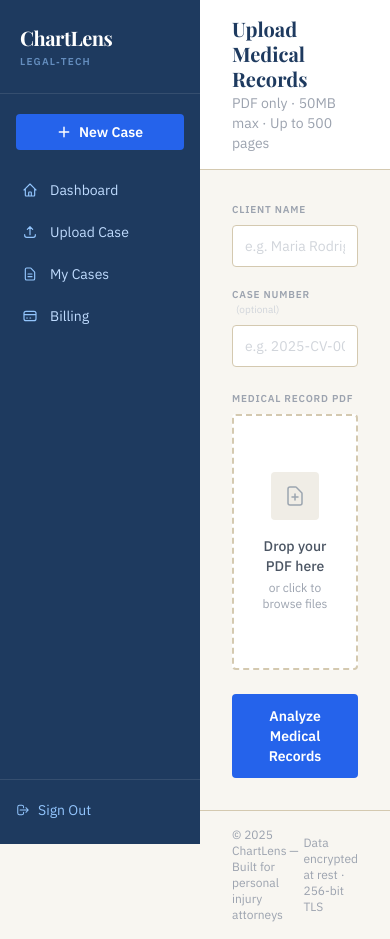
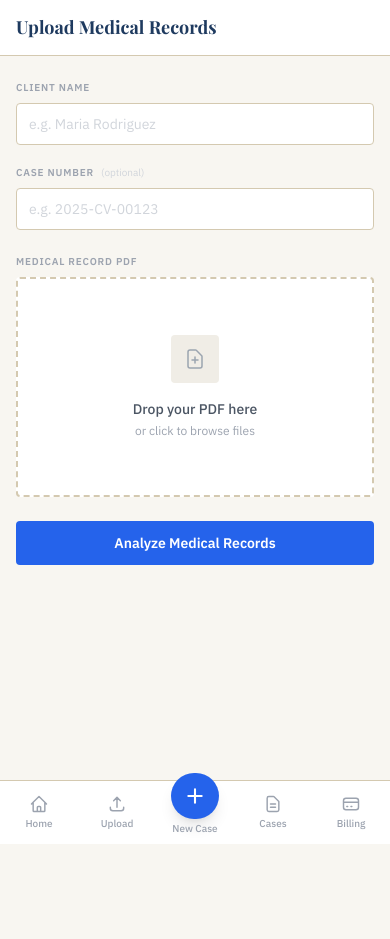
Before and after one commit to Mustafaaa819/ChartLens, a Python web app: template templates/upload.html in a window 390 px wide. After the commit the page ends 844 px from the top, so only its background shows below. Run offline with Jinja, Linux system fonts and the light colour scheme; the template is opened without the code that fills it, so the values that code supplies are empty; some libraries are stand-ins or nearby versions.

Commit message:
UI Polish #5: Mobile responsiveness — bottom nav on mobile, sidebar on desktop

```diff
--- a/templates/base_app.html
+++ b/templates/base_app.html
@@ -37,7 +37,7 @@
     body { font-family: 'IBM Plex Sans', system-ui, sans-serif; }
     .font-display { font-family: 'Playfair Display', Georgia, serif; }
 
-    /* Sidebar active state indicator */
+    /* Sidebar active state */
     .nav-item-active {
       background-color: rgba(255,255,255,0.08);
       border-left: 2px solid #ffffff;
@@ -52,6 +52,15 @@
       background-color: rgba(255,255,255,0.05);
     }
     .nav-item:hover span { color: #ffffff; }
+
+    /* Bottom nav active state */
+    .bottom-nav-active svg { color: #2563eb; }
+    .bottom-nav-active span { color: #2563eb; font-weight: 600; }
+
+    /* Prevent content from being hidden behind bottom nav on mobile */
+    @media (max-width: 767px) {
+      .mobile-content-pad { padding-bottom: 5rem; }
+    }
   </style>
   {% block head %}{% endblock %}
 </head>
@@ -60,17 +69,21 @@
 
 <div class="flex min-h-screen">
 
-    <!-- ── SIDEBAR ── -->
-    <aside class="w-[200px] min-h-screen bg-navy flex flex-col flex-shrink-0 fixed top-0 left-0 z-30">
+  <!-- ══════════════════════════════════════════
+       SIDEBAR — hidden on mobile, visible on md+
+       ══════════════════════════════════════════ -->
+  <aside class="hidden md:flex w-[200px] min-h-screen bg-navy
+                flex-col flex-shrink-0 fixed top-0 left-0 z-30">
 
     <!-- Wordmark -->
     <div class="px-5 py-6 border-b border-white border-opacity-10">
       <a href="/dashboard" class="block">
-          <span class="font-display text-xl font-bold text-white tracking-tight">
+        <span class="font-display text-xl font-bold text-white
+                     tracking-tight">
           ChartLens
         </span>
-          <span class="block text-[10px] font-semibold tracking-[0.12em] uppercase
-                       text-blue-300 opacity-60 mt-0.5">
+        <span class="block text-[10px] font-semibold tracking-[0.12em]
+                     uppercase text-blue-300 opacity-60 mt-0.5">
           Legal&#8209;Tech
         </span>
       </a>
@@ -79,12 +92,13 @@
     <!-- New Case CTA -->
     <div class="px-4 pt-5 pb-3">
       <a href="/upload"
-           class="flex items-center justify-center gap-2 w-full bg-action-blue
-                  hover:bg-blue-600 text-white text-sm font-semibold py-2 px-3
-                  rounded transition-colors">
-          <svg width="14" height="14" fill="none" stroke="currentColor" viewBox="0 0 24 24">
-            <path stroke-linecap="round" stroke-linejoin="round" stroke-width="2.5"
-                  d="M12 4v16m8-8H4"/>
+         class="flex items-center justify-center gap-2 w-full
+                bg-action-blue hover:bg-blue-600 text-white text-sm
+                font-semibold py-2 px-3 rounded transition-colors">
+        <svg width="14" height="14" fill="none" stroke="currentColor"
+             viewBox="0 0 24 24">
+          <path stroke-linecap="round" stroke-linejoin="round"
+                stroke-width="2.5" d="M12 4v16m8-8H4"/>
         </svg>
         New Case
       </a>
@@ -93,15 +107,20 @@
     <!-- Nav links -->
     <nav class="flex-1 px-2 py-2 space-y-0.5">
 
-        <!-- Dashboard -->
       <a href="/dashboard"
          class="nav-item {% if request.url.path == '/dashboard' %}nav-item-active{% endif %}
-                  flex items-center gap-3 px-3 py-2.5 rounded-sm transition-colors group">
-          <svg width="16" height="16" fill="none" stroke="currentColor" viewBox="0 0 24 24"
-               class="text-blue-300 flex-shrink-0 group-hover:text-white transition-colors
+                flex items-center gap-3 px-3 py-2.5 rounded-sm
+                transition-colors group">
+        <svg width="16" height="16" fill="none" stroke="currentColor"
+             viewBox="0 0 24 24"
+             class="text-blue-300 flex-shrink-0 group-hover:text-white
+                    transition-colors
                     {% if request.url.path == '/dashboard' %}text-white{% endif %}">
-            <path stroke-linecap="round" stroke-linejoin="round" stroke-width="1.75"
-                  d="M3 12l2-2m0 0l7-7 7 7M5 10v10a1 1 0 001 1h3m10-11l2 2m-2-2v10a1 1 0 01-1 1h-3m-6 0a1 1 0 001-1v-4a1 1 0 011-1h2a1 1 0 011 1v4a1 1 0 001 1m-6 0h6"/>
+          <path stroke-linecap="round" stroke-linejoin="round"
+                stroke-width="1.75"
+                d="M3 12l2-2m0 0l7-7 7 7M5 10v10a1 1 0 001 1h3m10-11l2
+                   2m-2-2v10a1 1 0 01-1 1h-3m-6 0a1 1 0 001-1v-4a1 1 0
+                   011-1h2a1 1 0 011 1v4a1 1 0 001 1m-6 0h6"/>
         </svg>
         <span class="text-sm text-blue-200 transition-colors
                      {% if request.url.path == '/dashboard' %}text-white font-medium{% endif %}">
@@ -109,15 +128,19 @@
         </span>
       </a>
 
-        <!-- Upload Case -->
       <a href="/upload"
          class="nav-item {% if request.url.path == '/upload' %}nav-item-active{% endif %}
-                  flex items-center gap-3 px-3 py-2.5 rounded-sm transition-colors group">
-          <svg width="16" height="16" fill="none" stroke="currentColor" viewBox="0 0 24 24"
-               class="text-blue-300 flex-shrink-0 group-hover:text-white transition-colors
+                flex items-center gap-3 px-3 py-2.5 rounded-sm
+                transition-colors group">
+        <svg width="16" height="16" fill="none" stroke="currentColor"
+             viewBox="0 0 24 24"
+             class="text-blue-300 flex-shrink-0 group-hover:text-white
+                    transition-colors
                     {% if request.url.path == '/upload' %}text-white{% endif %}">
-            <path stroke-linecap="round" stroke-linejoin="round" stroke-width="1.75"
-                  d="M4 16v1a3 3 0 003 3h10a3 3 0 003-3v-1m-4-8l-4-4m0 0L8 8m4-4v12"/>
+          <path stroke-linecap="round" stroke-linejoin="round"
+                stroke-width="1.75"
+                d="M4 16v1a3 3 0 003 3h10a3 3 0 003-3v-1m-4-8l-4-4m0
+                   0L8 8m4-4v12"/>
         </svg>
         <span class="text-sm text-blue-200 transition-colors
                      {% if request.url.path == '/upload' %}text-white font-medium{% endif %}">
@@ -125,30 +148,39 @@
         </span>
       </a>
 
-        <!-- My Cases — points to /dashboard until a dedicated /cases page exists -->
+      <!-- My Cases — points to /dashboard until dedicated page exists -->
       <a href="/dashboard"
-           class="nav-item flex items-center gap-3 px-3 py-2.5 rounded-sm transition-colors group">
-          <svg width="16" height="16" fill="none" stroke="currentColor" viewBox="0 0 24 24"
-               class="text-blue-300 flex-shrink-0 group-hover:text-white transition-colors">
-            <path stroke-linecap="round" stroke-linejoin="round" stroke-width="1.75"
+         class="nav-item flex items-center gap-3 px-3 py-2.5
+                rounded-sm transition-colors group">
+        <svg width="16" height="16" fill="none" stroke="currentColor"
+             viewBox="0 0 24 24"
+             class="text-blue-300 flex-shrink-0 group-hover:text-white
+                    transition-colors">
+          <path stroke-linecap="round" stroke-linejoin="round"
+                stroke-width="1.75"
                 d="M9 12h6m-6 4h6m2 5H7a2 2 0 01-2-2V5a2 2 0 012-2h5.586
-                     a1 1 0 01.707.293l5.414 5.414a1 1 0 01.293.707V19a2 2 0 01-2 2z"/>
+                   a1 1 0 01.707.293l5.414 5.414a1 1 0 01.293.707V19
+                   a2 2 0 01-2 2z"/>
         </svg>
-          <span class="text-sm text-blue-200 transition-colors group-hover:text-white">
+        <span class="text-sm text-blue-200 transition-colors
+                     group-hover:text-white">
           My Cases
         </span>
       </a>
 
-        <!-- Billing -->
       <a href="/billing"
          class="nav-item {% if request.url.path == '/billing' %}nav-item-active{% endif %}
-                  flex items-center gap-3 px-3 py-2.5 rounded-sm transition-colors group">
-          <svg width="16" height="16" fill="none" stroke="currentColor" viewBox="0 0 24 24"
-               class="text-blue-300 flex-shrink-0 group-hover:text-white transition-colors
+                flex items-center gap-3 px-3 py-2.5 rounded-sm
+                transition-colors group">
+        <svg width="16" height="16" fill="none" stroke="currentColor"
+             viewBox="0 0 24 24"
+             class="text-blue-300 flex-shrink-0 group-hover:text-white
+                    transition-colors
                     {% if request.url.path == '/billing' %}text-white{% endif %}">
-            <path stroke-linecap="round" stroke-linejoin="round" stroke-width="1.75"
-                  d="M3 10h18M7 15h1m4 0h1m-7 4h12a3 3 0 003-3V8a3 3 0 00-3-3H6
-                     a3 3 0 00-3 3v8a3 3 0 003 3z"/>
+          <path stroke-linecap="round" stroke-linejoin="round"
+                stroke-width="1.75"
+                d="M3 10h18M7 15h1m4 0h1m-7 4h12a3 3 0 003-3V8a3 3 0
+                   00-3-3H6a3 3 0 00-3 3v8a3 3 0 003 3z"/>
         </svg>
         <span class="text-sm text-blue-200 transition-colors
                      {% if request.url.path == '/billing' %}text-white font-medium{% endif %}">
@@ -158,22 +190,25 @@
 
     </nav>
 
-      <!-- Bottom section — trial indicator + logout -->
-      <div class="px-4 pb-5 space-y-3 border-t border-white border-opacity-10 pt-4">
+    <!-- Bottom: trial bar + sign out -->
+    <div class="px-4 pb-5 space-y-3 border-t border-white
+                border-opacity-10 pt-4">
 
-        <!-- Trial usage bar — only shown for trial users -->
       {% if current_user and current_user.subscription_status == 'trial' %}
       <div>
         <div class="flex items-center justify-between mb-1.5">
-            <span class="text-[10px] font-semibold uppercase tracking-[0.08em] text-blue-300 opacity-70">
+          <span class="text-[10px] font-semibold uppercase
+                       tracking-[0.08em] text-blue-300 opacity-70">
             Trial Usage
           </span>
-            <span class="text-[10px] text-blue-300 opacity-70">
+          <span class="text-[10px] text-blue-300 opacity-70 tabular-nums">
             {{ current_user.trial_cases_used }}/3
           </span>
         </div>
-          <div class="w-full bg-white bg-opacity-10 rounded-full h-1.5 overflow-hidden">
-            <div class="bg-amber-400 h-1.5 rounded-full transition-all duration-500"
+        <div class="w-full bg-white bg-opacity-10 rounded-full h-1.5
+                    overflow-hidden">
+          <div class="bg-amber-400 h-1.5 rounded-full transition-all
+                      duration-500"
                style="width: {{ ((current_user.trial_cases_used / 3) * 100) | int }}%">
           </div>
         </div>
@@ -185,16 +220,17 @@
       </div>
       {% endif %}
 
-        <!-- Sign out -->
       <form action="/auth/logout" method="post">
         <button type="submit"
-                  class="flex items-center gap-2 w-full text-blue-300 hover:text-white
-                         text-sm transition-colors py-1 group">
-            <svg width="14" height="14" fill="none" stroke="currentColor" viewBox="0 0 24 24"
-                 class="flex-shrink-0">
-              <path stroke-linecap="round" stroke-linejoin="round" stroke-width="1.75"
-                    d="M17 16l4-4m0 0l-4-4m4 4H7m6 4v1a3 3 0 01-3 3H6a3 3 0 01-3-3V7
-                       a3 3 0 013-3h4a3 3 0 013 3v1"/>
+                class="flex items-center gap-2 w-full text-blue-300
+                       hover:text-white text-sm transition-colors
+                       py-1 group">
+          <svg width="14" height="14" fill="none" stroke="currentColor"
+               viewBox="0 0 24 24" class="flex-shrink-0">
+            <path stroke-linecap="round" stroke-linejoin="round"
+                  stroke-width="1.75"
+                  d="M17 16l4-4m0 0l-4-4m4 4H7m6 4v1a3 3 0 01-3 3H6
+                     a3 3 0 01-3-3V7a3 3 0 013-3h4a3 3 0 013 3v1"/>
           </svg>
           Sign Out
         </button>
@@ -203,29 +239,36 @@
     </div>
   </aside>
 
-    <!-- ── MAIN CONTENT AREA ── -->
-    <div class="flex-1 ml-[200px] flex flex-col min-h-screen">
+  <!-- ══════════════════════════════════════════
+       MAIN CONTENT AREA
+       ══════════════════════════════════════════ -->
+  <div class="flex-1 md:ml-[200px] flex flex-col min-h-screen">
 
     <!-- Top bar -->
-      <header class="bg-white border-b border-rule-line px-8 py-4 flex items-center
-                     justify-between sticky top-0 z-20">
-        <div>
-          <h1 class="font-display text-xl font-bold text-navy leading-tight">
+    <header class="bg-white border-b border-rule-line px-4 md:px-8
+                   py-4 flex items-center justify-between
+                   sticky top-0 z-20">
+      <div class="min-w-0 flex-1">
+        <h1 class="font-display text-lg md:text-xl font-bold text-navy
+                   leading-tight truncate">
           {% block page_title %}{% endblock %}
         </h1>
+        <div class="hidden sm:block">
           {% block page_subtitle %}{% endblock %}
         </div>
-        <div class="flex items-center gap-4">
+      </div>
+      <div class="flex items-center gap-3 ml-4 flex-shrink-0">
         {% block header_actions %}{% endblock %}
-          <!-- User identity -->
         {% if current_user %}
         <div class="flex items-center gap-2">
-            <div class="w-8 h-8 rounded-full bg-navy flex items-center justify-center flex-shrink-0">
+          <div class="w-8 h-8 rounded-full bg-navy flex items-center
+                      justify-center flex-shrink-0">
             <span class="text-white text-xs font-semibold">
               {{ current_user.firm_name[0] | upper }}
             </span>
           </div>
-            <span class="text-sm text-gray-600 font-medium hidden sm:block">
+          <span class="text-sm text-gray-600 font-medium
+                       hidden lg:block">
             {{ current_user.firm_name }}
           </span>
         </div>
@@ -235,43 +278,55 @@
 
     <!-- Flash messages -->
     {% if messages %}
-      <div class="px-8 pt-5 space-y-2">
+    <div class="px-4 md:px-8 pt-5 space-y-2">
       {% for message in messages %}
         {% if message.type == 'success' %}
-            <div class="flex items-start gap-2 rounded border border-green-200
-                        bg-green-50 p-3 text-[#16a34a] text-sm">
-              <svg class="w-4 h-4 mt-0.5 flex-shrink-0" fill="currentColor" viewBox="0 0 20 20">
-                <path fill-rule="evenodd" d="M10 18a8 8 0 100-16 8 8 0 000 16zm3.707-9.293a1 1
-                  0 00-1.414-1.414L9 10.586 7.707 9.293a1 1 0 00-1.414 1.414l2 2a1 1 0
-                  001.414 0l4-4z" clip-rule="evenodd"/>
+          <div class="flex items-start gap-2 rounded border
+                      border-green-200 bg-green-50 p-3
+                      text-[#16a34a] text-sm">
+            <svg class="w-4 h-4 mt-0.5 flex-shrink-0"
+                 fill="currentColor" viewBox="0 0 20 20">
+              <path fill-rule="evenodd"
+                    d="M10 18a8 8 0 100-16 8 8 0 000 16zm3.707-9.293a1
+                       1 0 00-1.414-1.414L9 10.586 7.707 9.293a1 1 0
+                       00-1.414 1.414l2 2a1 1 0 001.414 0l4-4z"
+                    clip-rule="evenodd"/>
             </svg>
             <span>{{ message.text }}</span>
           </div>
         {% elif message.type == 'error' %}
-            <div class="flex items-start gap-2 rounded border border-red-200
-                        bg-red-50 p-3 text-[#dc2626] text-sm">
-              <svg class="w-4 h-4 mt-0.5 flex-shrink-0" fill="currentColor" viewBox="0 0 20 20">
-                <path fill-rule="evenodd" d="M18 10a8 8 0 11-16 0 8 8 0 0116 0zm-7 4a1 1
-                  0 11-2 0 1 1 0 012 0zm-1-9a1 1 0 00-1 1v4a1 1 0 102 0V6a1 1 0
-                  00-1-1z" clip-rule="evenodd"/>
+          <div class="flex items-start gap-2 rounded border
+                      border-red-200 bg-red-50 p-3
+                      text-[#dc2626] text-sm">
+            <svg class="w-4 h-4 mt-0.5 flex-shrink-0"
+                 fill="currentColor" viewBox="0 0 20 20">
+              <path fill-rule="evenodd"
+                    d="M18 10a8 8 0 11-16 0 8 8 0 0116 0zm-7 4a1 1 0
+                       11-2 0 1 1 0 012 0zm-1-9a1 1 0 00-1 1v4a1 1 0
+                       102 0V6a1 1 0 00-1-1z" clip-rule="evenodd"/>
             </svg>
             <span>{{ message.text }}</span>
           </div>
         {% elif message.type == 'warning' %}
-            <div class="flex items-start gap-2 rounded border border-amber-200
-                        bg-amber-50 p-3 text-[#d97706] text-sm">
-              <svg class="w-4 h-4 mt-0.5 flex-shrink-0" fill="currentColor" viewBox="0 0 20 20">
-                <path fill-rule="evenodd" d="M8.257 3.099c.765-1.36 2.722-1.36 3.486
-                  0l5.58 9.92c.75 1.334-.213 2.98-1.742 2.98H4.42c-1.53
-                  0-2.493-1.646-1.743-2.98l5.58-9.92zM11 13a1 1 0 11-2 0 1 1 0
-                  012 0zm-1-8a1 1 0 00-1 1v3a1 1 0 002 0V6a1 1 0 00-1-1z"
+          <div class="flex items-start gap-2 rounded border
+                      border-amber-200 bg-amber-50 p-3
+                      text-[#d97706] text-sm">
+            <svg class="w-4 h-4 mt-0.5 flex-shrink-0"
+                 fill="currentColor" viewBox="0 0 20 20">
+              <path fill-rule="evenodd"
+                    d="M8.257 3.099c.765-1.36 2.722-1.36 3.486
+                       0l5.58 9.92c.75 1.334-.213 2.98-1.742
+                       2.98H4.42c-1.53 0-2.493-1.646-1.743-2.98l5.58
+                       -9.92zM11 13a1 1 0 11-2 0 1 1 0 012 0zm-1-8a1
+                       1 0 00-1 1v3a1 1 0 002 0V6a1 1 0 00-1-1z"
                     clip-rule="evenodd"/>
             </svg>
             <span>{{ message.text }}</span>
           </div>
         {% else %}
-            <div class="flex items-start gap-2 rounded border border-blue-200
-                        bg-blue-50 p-3 text-blue-700 text-sm">
+          <div class="flex items-start gap-2 rounded border
+                      border-blue-200 bg-blue-50 p-3
+                      text-blue-700 text-sm">
             <span>{{ message.text }}</span>
           </div>
         {% endif %}
@@ -280,12 +335,12 @@
     {% endif %}
 
     <!-- Page content -->
-      <main class="flex-1 px-8 py-8">
+    <main class="flex-1 px-4 md:px-8 py-6 md:py-8 mobile-content-pad">
       {% block content %}{% endblock %}
     </main>
 
-      <!-- Footer -->
-      <footer class="px-8 py-4 border-t border-rule-line">
+    <!-- Footer — hidden on mobile to save space -->
+    <footer class="hidden md:block px-8 py-4 border-t border-rule-line">
       <div class="flex items-center justify-between">
         <span class="text-xs text-gray-400">
           &copy; 2025 ChartLens &mdash; Built for personal injury attorneys
@@ -297,7 +352,93 @@
     </footer>
 
   </div>
+
 </div>
+
+<!-- ══════════════════════════════════════════
+     BOTTOM NAV — visible on mobile only
+     ══════════════════════════════════════════ -->
+<nav class="md:hidden fixed bottom-0 left-0 right-0 z-40
+            bg-white border-t border-rule-line
+            flex items-stretch h-16">
+
+  <!-- Dashboard -->
+  <a href="/dashboard"
+     class="flex-1 flex flex-col items-center justify-center gap-0.5
+            {% if request.url.path == '/dashboard' %}bottom-nav-active{% endif %}
+            text-gray-400 hover:text-navy transition-colors py-2">
+    <svg width="20" height="20" fill="none" stroke="currentColor"
+         viewBox="0 0 24 24">
+      <path stroke-linecap="round" stroke-linejoin="round"
+            stroke-width="1.75"
+            d="M3 12l2-2m0 0l7-7 7 7M5 10v10a1 1 0 001 1h3m10-11l2
+               2m-2-2v10a1 1 0 01-1 1h-3m-6 0a1 1 0 001-1v-4a1 1 0
+               011-1h2a1 1 0 011 1v4a1 1 0 001 1m-6 0h6"/>
+    </svg>
+    <span class="text-[10px] font-medium">Home</span>
+  </a>
+
+  <!-- Upload -->
+  <a href="/upload"
+     class="flex-1 flex flex-col items-center justify-center gap-0.5
+            {% if request.url.path == '/upload' %}bottom-nav-active{% endif %}
+            text-gray-400 hover:text-navy transition-colors py-2">
+    <svg width="20" height="20" fill="none" stroke="currentColor"
+         viewBox="0 0 24 24">
+      <path stroke-linecap="round" stroke-linejoin="round"
+            stroke-width="1.75"
+            d="M4 16v1a3 3 0 003 3h10a3 3 0 003-3v-1m-4-8l-4-4m0
+               0L8 8m4-4v12"/>
+    </svg>
+    <span class="text-[10px] font-medium">Upload</span>
+  </a>
+
+  <!-- New Case — center prominent CTA -->
+  <a href="/upload"
+     class="flex-1 flex flex-col items-center justify-center gap-0.5
+            py-2 -mt-4">
+    <div class="w-12 h-12 rounded-full bg-action-blue flex items-center
+                justify-center shadow-lg">
+      <svg width="20" height="20" fill="none" stroke="currentColor"
+           viewBox="0 0 24 24" class="text-white">
+        <path stroke-linecap="round" stroke-linejoin="round"
+              stroke-width="2.5" d="M12 4v16m8-8H4"/>
+      </svg>
+    </div>
+    <span class="text-[10px] font-medium text-gray-400">New Case</span>
+  </a>
+
+  <!-- Cases -->
+  <a href="/dashboard"
+     class="flex-1 flex flex-col items-center justify-center gap-0.5
+            text-gray-400 hover:text-navy transition-colors py-2">
+    <svg width="20" height="20" fill="none" stroke="currentColor"
+         viewBox="0 0 24 24">
+      <path stroke-linecap="round" stroke-linejoin="round"
+            stroke-width="1.75"
+            d="M9 12h6m-6 4h6m2 5H7a2 2 0 01-2-2V5a2 2 0 012-2h5.586
+               a1 1 0 01.707.293l5.414 5.414a1 1 0 01.293.707V19
+               a2 2 0 01-2 2z"/>
+    </svg>
+    <span class="text-[10px] font-medium">Cases</span>
+  </a>
+
+  <!-- Billing -->
+  <a href="/billing"
+     class="flex-1 flex flex-col items-center justify-center gap-0.5
+            {% if request.url.path == '/billing' %}bottom-nav-active{% endif %}
+            text-gray-400 hover:text-navy transition-colors py-2">
+    <svg width="20" height="20" fill="none" stroke="currentColor"
+         viewBox="0 0 24 24">
+      <path stroke-linecap="round" stroke-linejoin="round"
+            stroke-width="1.75"
+            d="M3 10h18M7 15h1m4 0h1m-7 4h12a3 3 0 003-3V8a3 3 0
+               00-3-3H6a3 3 0 00-3 3v8a3 3 0 003 3z"/>
+    </svg>
+    <span class="text-[10px] font-medium">Billing</span>
+  </a>
+
+</nav>
 
 </body>
 </html>
```
Lines whose indentation alone changed are shown as unchanged.
